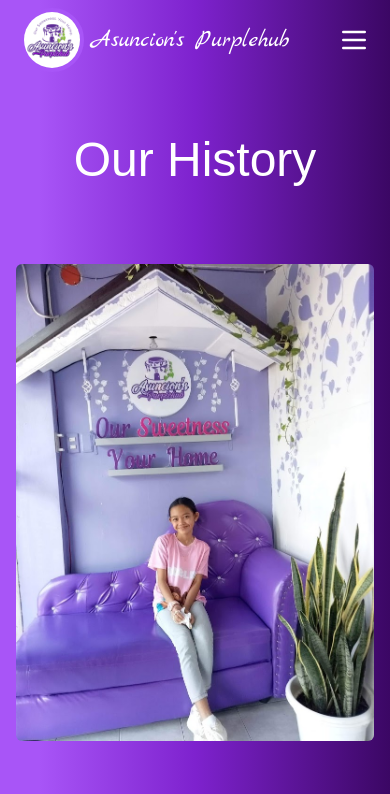
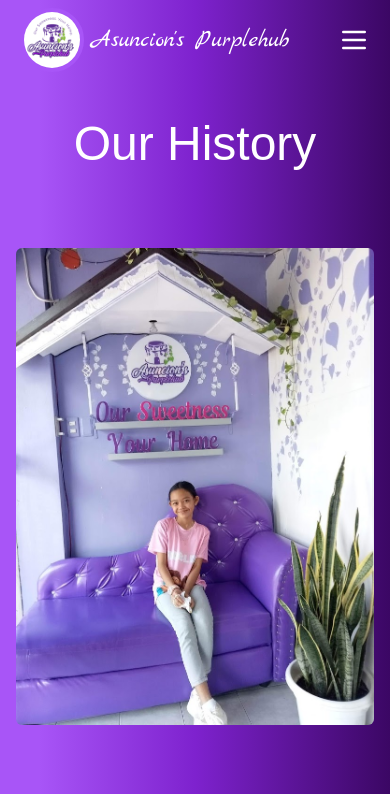
Before and after one commit to vjunfel/purplehub-next, a Next.js app: page /about in a window 390 px wide. Shown: the top 794 px of the page. Built offline with nearby package versions, Linux system fonts and the light colour scheme.

Commit message:
Fixed padding alignment.

```diff
--- a/src/app/about/page.tsx
+++ b/src/app/about/page.tsx
@@ -5,7 +5,7 @@ import aboutPic from '../../../public/images/about-pic.jpg'
 
 const AboutPage: React.FC = () => {
 	return (
-		<div className='bg-gradient-to-r from-purple-500 from-10% via-purple-700 via-50% to-purple-950 text-white p-4 lg:p-0'>
+		<div className='bg-gradient-to-r from-purple-500 from-10% via-purple-700 via-50% to-purple-950 text-white px-4 lg:p-0'>
 			<div className='pt-[80px] lg:pt-[160px] w-full max-w-screen-xl mx-auto min-h-screen flex justify-center items-center flex-col '>
 				<h2 className="my-10 text-5xl ">Our History</h2>
 
--- a/src/app/contact/page.tsx
+++ b/src/app/contact/page.tsx
@@ -56,7 +56,7 @@ const ContactPage: React.FC = () => {
 	};
 
 	return (
-		<div className="bg-gradient-to-r from-purple-500 from-10% via-purple-700 via-50% to-purple-950 text-white p-4 lg:p-0">
+		<div className="bg-gradient-to-r from-purple-500 from-10% via-purple-700 via-50% to-purple-950 text-white px-4 lg:p-0">
 			<div className="pt-[80px] lg:pt-[160px] w-full max-w-screen-xl mx-auto min-h-screen flex justify-center items-center flex-col ">
 				<h2 className="my-10 text-5xl ">Our Contact</h2>
 
--- a/src/app/stores/page.tsx
+++ b/src/app/stores/page.tsx
@@ -6,9 +6,9 @@ import store from '../../../public/images/store.jpg'
 
 const StoresLocation: React.FC = () => {
 	return (
-		<div className='bg-gradient-to-r from-purple-500 from-10% via-purple-700 via-50% to-purple-950 text-white p-4 lg:p-0'>
+		<div className='bg-gradient-to-r from-purple-500 from-10% via-purple-700 via-50% to-purple-950 text-white px-4 lg:p-0'>
 			<div className='pt-[80px] lg:pt-[160px] w-full max-w-screen-xl mx-auto min-h-screen flex justify-center items-center flex-col '>
-				<h2 className="my-10 text-5xl ">Our Stores</h2>
+				<h2 className="my-10 text-5xl text-white">Our Stores</h2>
 
 				<div className='flex flex-col md:flex-row gap-16 w-full h-full py-10 lg:pb-32 md:px-16 rounded-3xl items-start'>
 					<div className="flex flex-col flex-1 gap-10">
```
